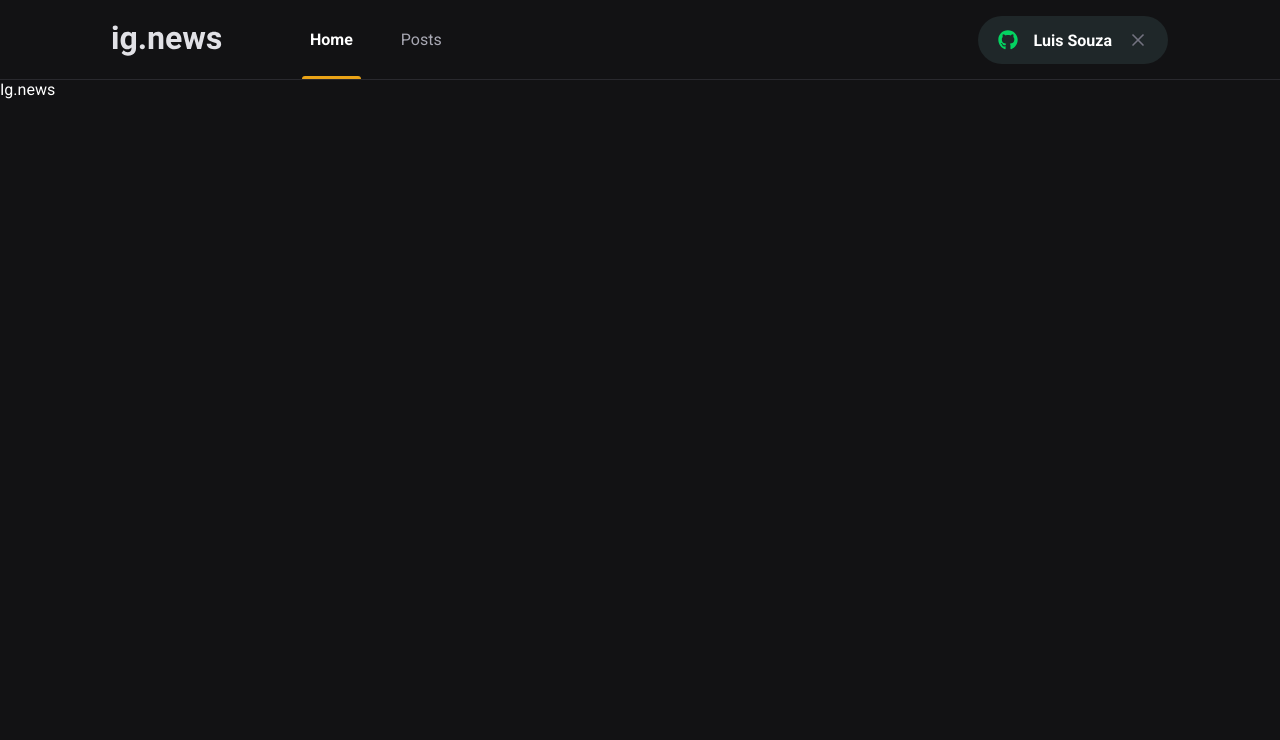
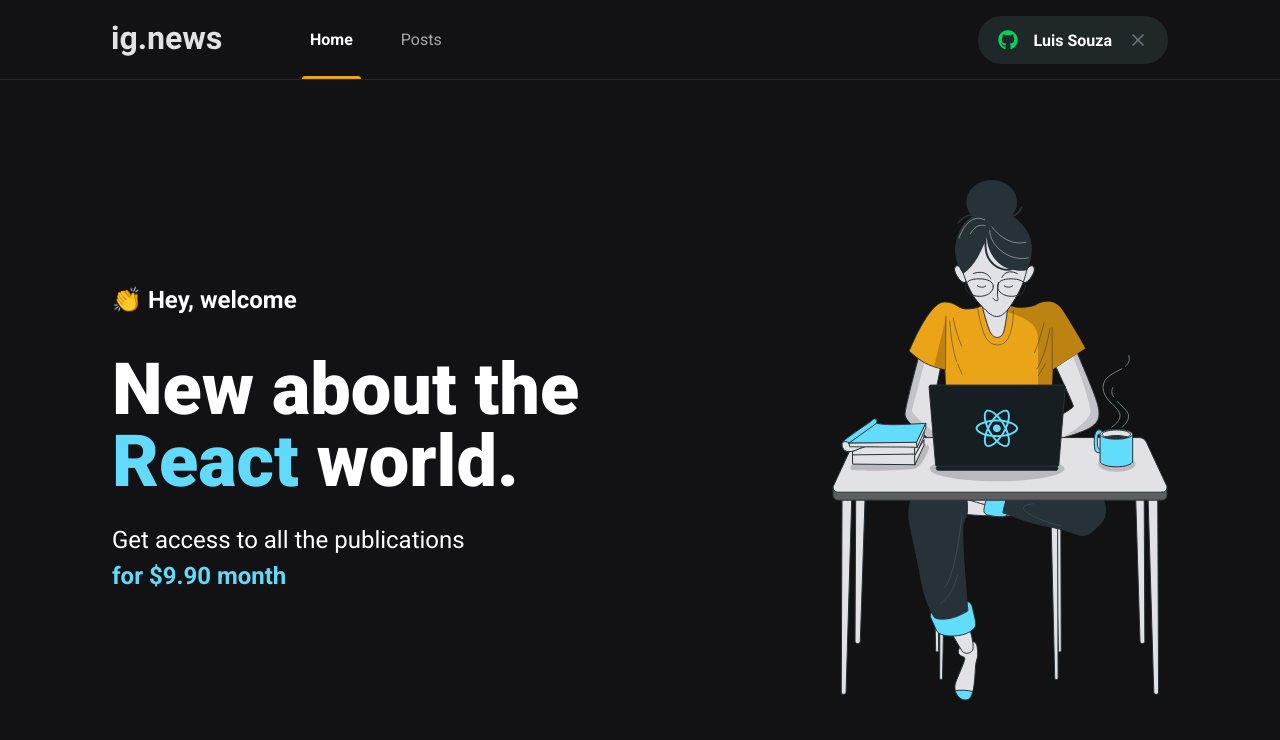
Before and after one commit to LuisSouza01/ignews, a Next.js app: page / in a window 1280 px wide. Shown: the top 740 px of the page. Built offline with nearby package versions, Linux system fonts and the light colour scheme.

Commit message:
feat: home page

```diff
--- /dev/null
+++ b/src/pages/home.module.scss
@@ -0,0 +1,44 @@
+.contentContainer {
+  max-width: 1120px;
+  margin: 0 auto;
+
+  padding: 0 2rem;
+  height: calc(100vh - 5rem);
+
+  display: flex;
+  align-items: center;
+  justify-content: space-between;
+}
+
+.hero {
+  max-width: 600px;
+
+  > span {
+    font-size: 1.5rem;
+    font-weight: bold;
+  }
+
+  h1 {
+    font-weight: 900;
+    font-size: 4.5rem;
+    line-height: 4.5rem;
+
+    margin-top: 2.5rem;
+
+    span {
+      color: var(--cyan-500);
+    }
+  }
+
+  p {
+    font-size: 1.5rem;
+    line-height: 2.25rem;
+
+    margin-top: 1.5rem;
+
+    span {
+      color: var(--cyan-500);
+      font-weight: bold;
+    }
+  }
+}
--- a/src/pages/index.tsx
+++ b/src/pages/index.tsx
@@ -1,10 +1,22 @@
-import type { NextPage } from 'next'
+import type { NextPage } from 'next';
+
+import styles from './home.module.scss';
 
 const Home: NextPage = () => {
   return (
-    <div>
-      <p>Ig.news</p>
-    </div>
+    <main className={styles.contentContainer}>
+      <section className={styles.hero}>
+        <span>👏 Hey, welcome</span>
+        <h1>New about the <span>React</span> world.</h1>
+
+        <p>
+          Get access to all the publications <br />
+          <span>for $9.90 month</span>
+        </p>
+      </section>
+
+      <img src="/images/avatar.svg" alt="Girl Coding" />
+    </main>
   )
 }
 
```
